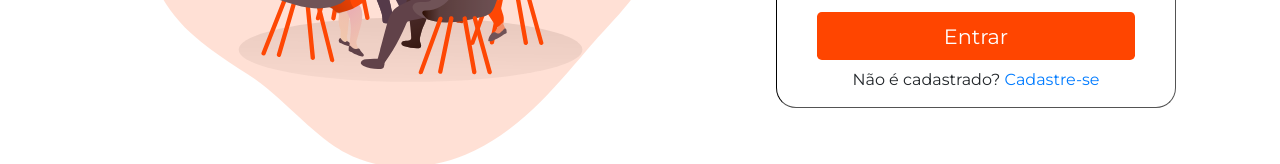
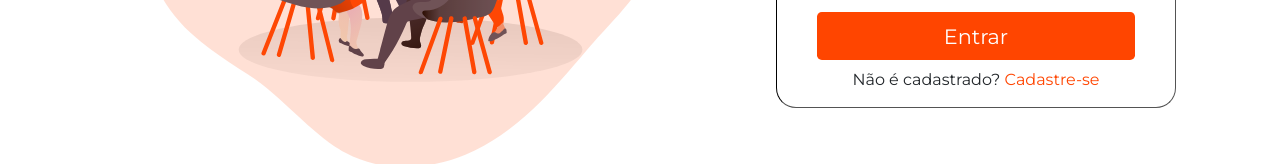
Before and after one commit to FcamaraSquad12/ProjetoSquad12, a React (Create React App) app in the folder frontend/: page / in a window 1280 px wide. Shown: the part 542-706 px from the top of the page. Built offline with nearby package versions, Linux system fonts and the light colour scheme; no server answers.

Commit message:
change button onboarding

```diff
--- a/frontend/src/components/User/Login/Login.css
+++ b/frontend/src/components/User/Login/Login.css
@@ -45,6 +45,9 @@
 }
 .form > p{
   text-align: center;
+}
+.form > p > a{
+  color: var(--orange-color);
 }
 
 .form-login{
--- a/frontend/src/components/User/Onboarding/Onboarding.css
+++ b/frontend/src/components/User/Onboarding/Onboarding.css
@@ -48,6 +48,10 @@
     box-shadow: 0 5px 5px rgba(0, 0, 0, 0.521);
     margin-bottom: 10px;
     border-radius: 4px;
+}
+.btn-1 >a{
+    text-decoration: none;
+    color: white;
 }
 
 .text-card{
--- a/frontend/src/components/User/Onboarding/Onboarding.jsx
+++ b/frontend/src/components/User/Onboarding/Onboarding.jsx
@@ -69,7 +69,7 @@ export default class App extends Component {
 
             <div id="test-l-3" className="content">
               <Step3/>
-              <button className="btn-1"><Link id="onboarding" to="/login">Entrar</Link></button>
+              <button className="btn-1"><Link id="onboarding" to="/login">Acessar Home Page</Link></button>
             </div>
           </div>
         </div>
```
